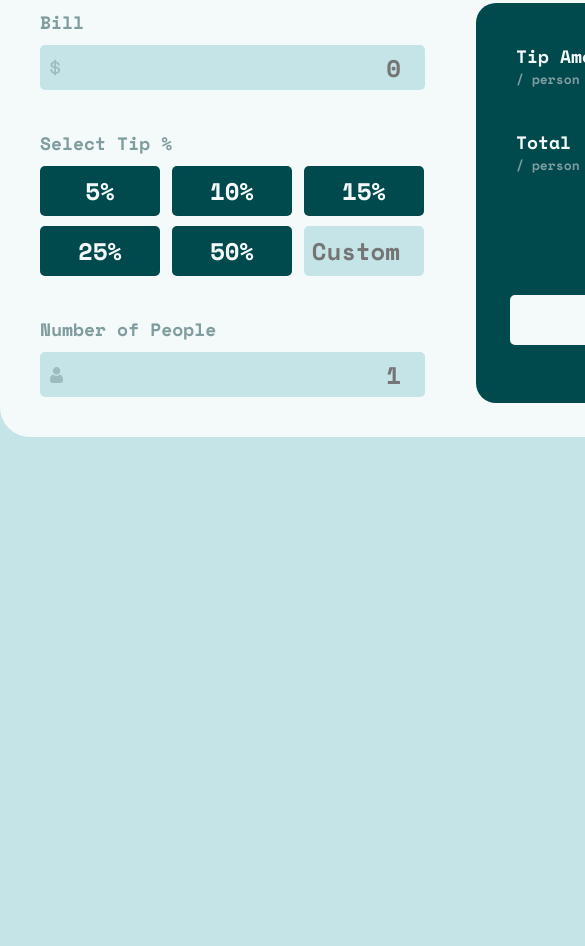
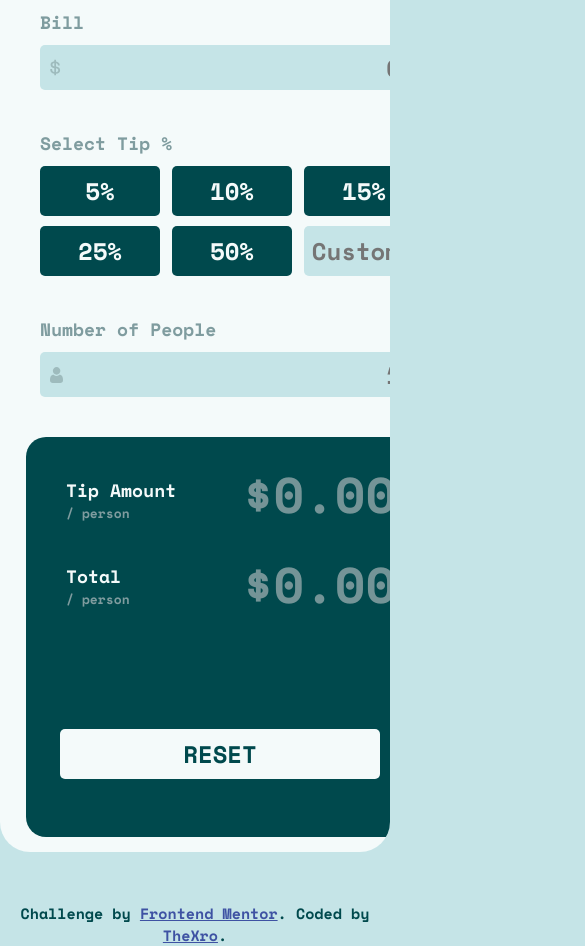
Before and after one commit to TheXro/tip-calculator-app-main, a plain HTML site: page index.html in a window 390 px wide. Shown: the part 239-1185 px from the top of the page, 585 px wide, since content can reach past the window. Before the commit the page ends 844 px from the top, so only its background shows below. Drawn offline with nearby package versions, Linux system fonts and the light colour scheme.

Commit message:
added responsiveness

```diff
--- a/style.css
+++ b/style.css
@@ -202,5 +202,24 @@ button:active{
     color: hsl(183, 100%, 15%);
     font-size: 15px;
     font-weight: 700;
-    display: none;
+    display: block;
 }
+
+/* making it responsive */
+
+@media screen and (max-width: 900px) {
+    .container{
+        grid-template-areas: "cont1"
+                             "cont2";
+        overflow: hidden;
+        width: 100%;
+        overflow: hidden;
+    }
+    .content1{
+        grid-area: cont1;
+    }
+    .content2{
+        grid-area: cont2;
+        margin-bottom: 15px;
+    }
+}
```
